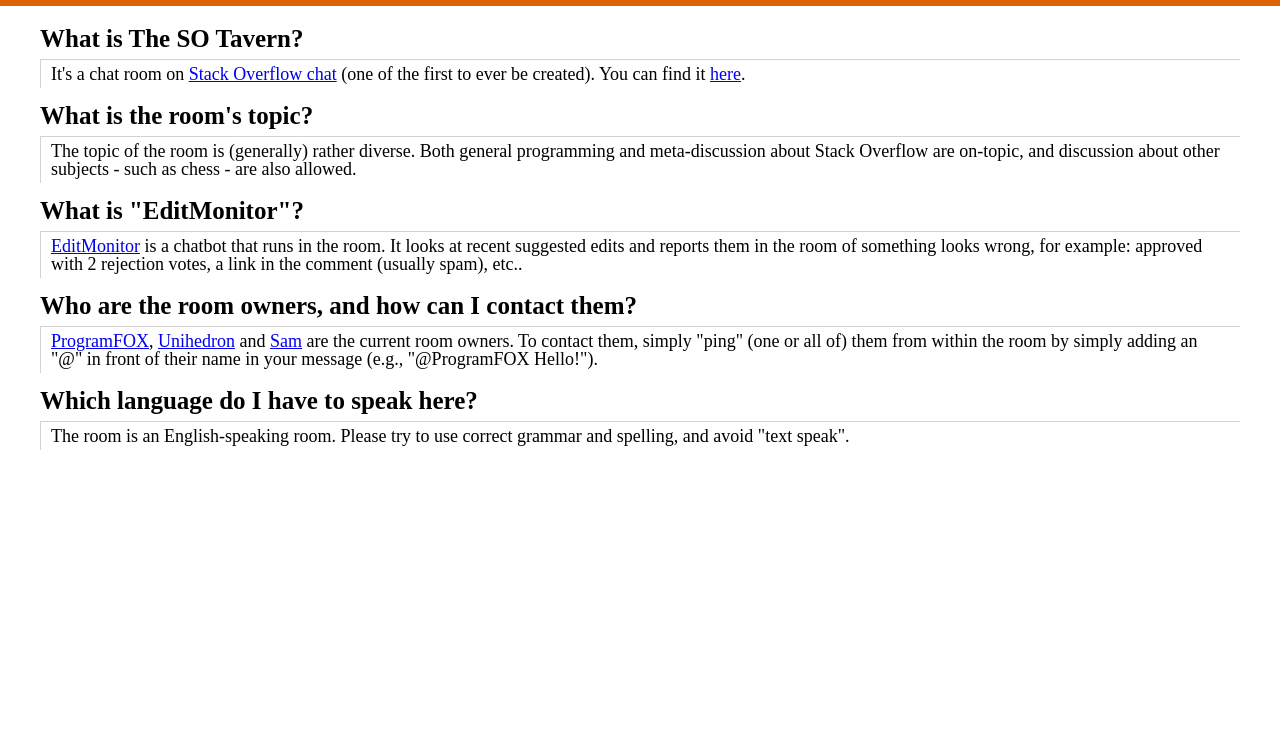
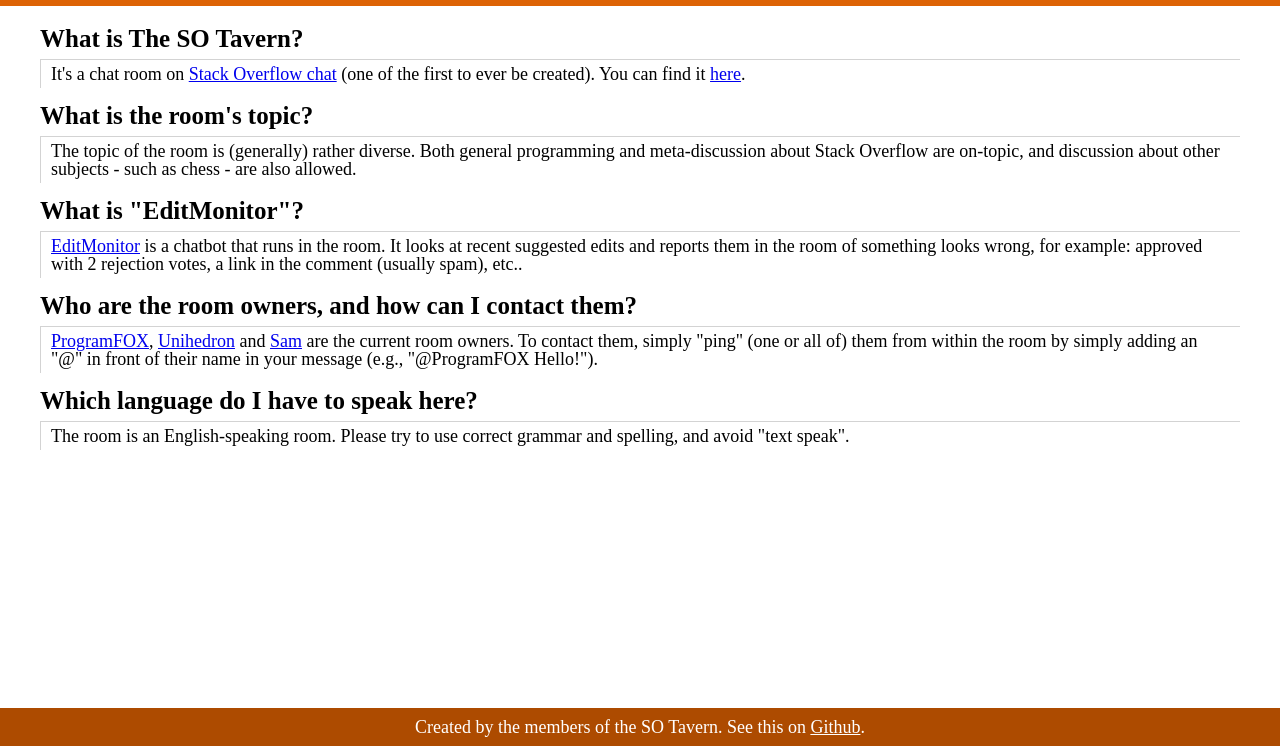
Before and after one commit to ProgramFOX/SOTavernFAQ, a plain HTML site: page index.html in a window 1280 px wide. Shown: the part 54-800 px from the top of the page. Drawn offline with Linux system fonts and the light colour scheme.

Commit message:
got a sticky footer not sold on the colors yet though

```diff
--- a/index.html
+++ b/index.html
@@ -7,9 +7,9 @@
 	<link rel="stylesheet" type="text/css" href="styles/main.css" />
 </head>
 <body>
-  <div class="top-bar">
+  <header class="top-bar">
     <div class="site-title">FAQ for The SO Tavern</div>
-  </div>
+  </header>
   <div class="body-content">
     <h2>What is The SO Tavern?</h2>
     <p>
@@ -32,5 +32,10 @@
         The room is an English-speaking room. Please try to use correct grammar and spelling, and avoid "text speak".
     </p>
   </div>
+  <footer>
+    <div>
+      Created by the members of the SO Tavern. See this on <a href="https://github.com/sotavern/faq">Github</a>.
+    </div>
+  </footer>
 </body>
 </html>
--- a/styles/main.less
+++ b/styles/main.less
@@ -5,9 +5,13 @@
 
 body{
   background-color: white;
-  //font-family: "HelveticaNeue-Light", "Helvetica Neue Light", "Helvetica Neue", Helvetica, Arial, "Lucida Grande", sans-serif;
-  //font-weight: 300;
   font-size: 18px;
+
+  display: flex;
+  flex-direction: column;
+  // more info on flex here: https://github.com/philipwalton/solved-by-flexbox/blob/master/assets/css/components/site.css
+  height: 100vh;
+  //min-height: 100vh;
 }
 
 @font-face {
@@ -24,6 +28,8 @@
   flex-flow: row nowrap;
   justify-content: flex-end;
 
+  flex-shrink: 0;
+
   padding: 10px @Page-Side-Margin;
 
   .site-title{
@@ -33,6 +39,7 @@
 
 .body-content{
   margin: 20px @Page-Side-Margin 0 @Page-Side-Margin;
+  flex: 1 0 auto;
 
   h2{
     font-size: 25px;
@@ -51,3 +58,21 @@
     padding: 5px 10px;
   }
 }
+
+footer{
+  margin-top: 30px;
+  display: flex;
+  flex-flow: row nowrap;
+  justify-content: center;
+
+  flex-shrink: 0;
+
+  background-color: @color-primary-3;
+  color: white;
+
+  padding: 10px 0;
+
+  a{
+    color: white;
+  }
+}
```
Also changed, not shown: styles/main.css.
